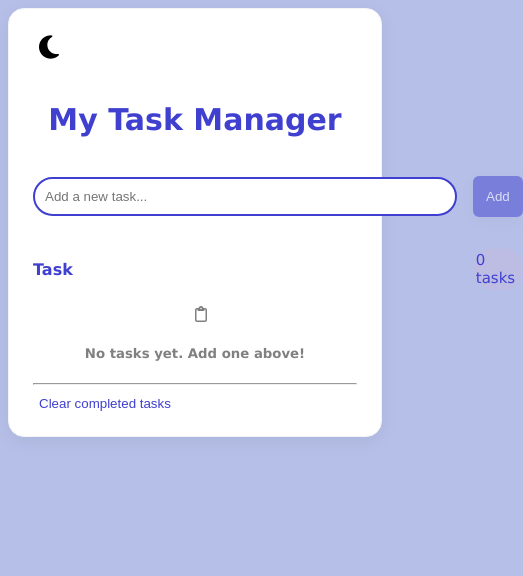
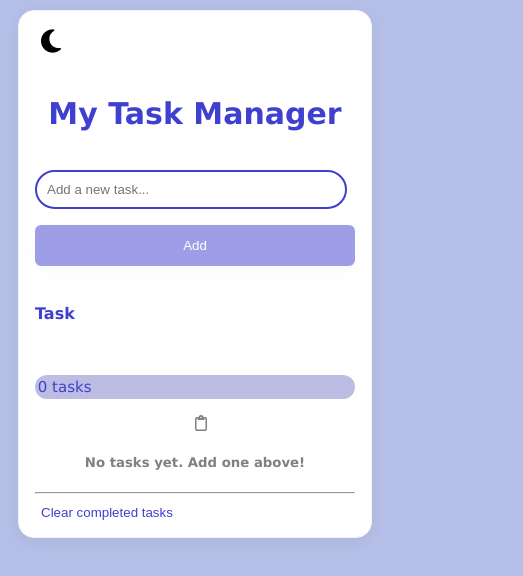
Before and after one commit to codewithrama/task-manager.app, a plain HTML site: page index.html in a window 390 px wide. Both pictures are taken after a click on the button "Clear completed tasks". Shown: the whole page, 523 px wide, since content can reach past the window. Drawn offline with Linux system fonts and the light colour scheme.

Commit message:
bug fixes and mobile responsiveness added

```diff
--- a/script.js
+++ b/script.js
@@ -143,10 +143,11 @@ function updateTaskCount() {
 // When user clicks clear button:
 clearbutton.addEventListener("click", function () {
   for (let completedtask of document.querySelectorAll(".task-row")) {
-    if (completetaskarray.includes(completedtask.innerText)) {
+    if (completetaskarray.includes(completedtask.textContent)) {
       completedtask.remove();
-      updateTaskCount();
-      completetaskarray = [];
     }
   }
+
+  updateTaskCount();
+  completetaskarray = []; // ✅ Clear after loop finishes
 });
--- a/style.css
+++ b/style.css
@@ -143,3 +143,28 @@ button:disabled {
   max-height: 300px;
   overflow-y: scroll;
 }
+
+@media screen and (max-width: 600px) {
+  .text-input {
+    width: 90%;
+  }
+
+  .inputarea {
+    grid-template-columns: 1fr;
+  }
+
+  .add-bt {
+    width: 100%;
+  }
+
+  .main-class {
+    padding: 16px;
+    margin: 10px;
+  }
+  /*
+  .task-row {
+    flex-direction: column;
+    align-items: flex-start;
+    padding: 5px;
+  } */
+}
```
